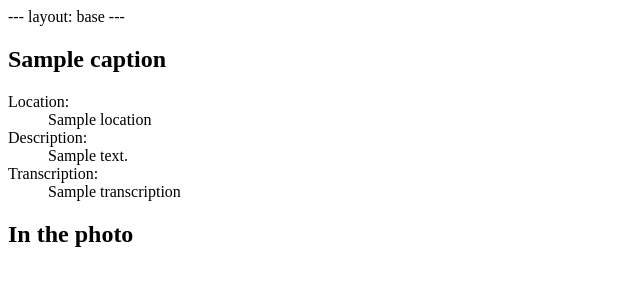
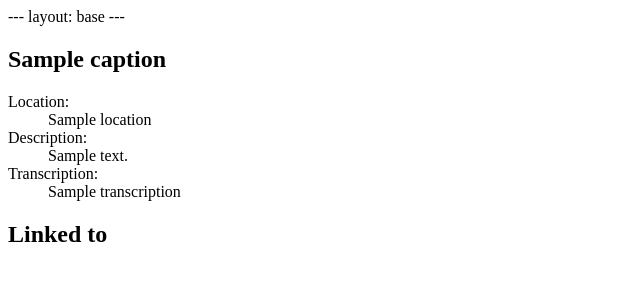
Before and after one commit to rdsaunders/family-tree, a Node project: template src/layouts/media.njk in a window 1280 px wide. Shown: the top 300 px of the page, without its empty margins (0-640 px from the left). Run offline with Node 20 templates, Linux system fonts and the light colour scheme; the template is opened without the code that fills it: most values are stand-ins (such as "Sample title", 1, 10 or a date in 2020).

Commit message:
Updated linked to text

```diff
--- a/src/layouts/media.njk
+++ b/src/layouts/media.njk
@@ -73,7 +73,7 @@ layout: base
 </dl>
 
 <aside>
-  <h2>In the photo</h2>
+  <h2>Linked to</h2>
   <ul>
     {%- for item in relatedPeople %}
     <li>{{ item }}</li>
```
